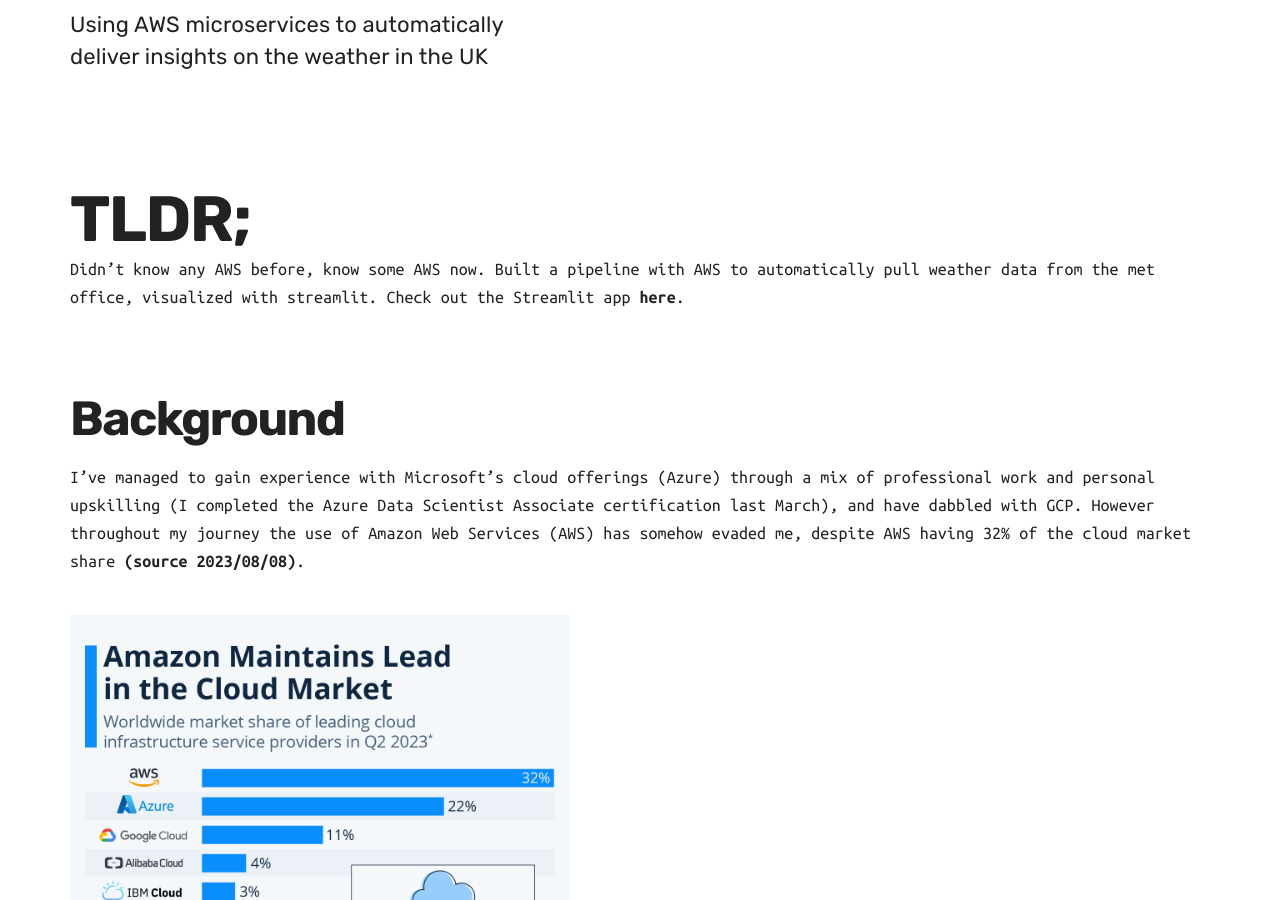
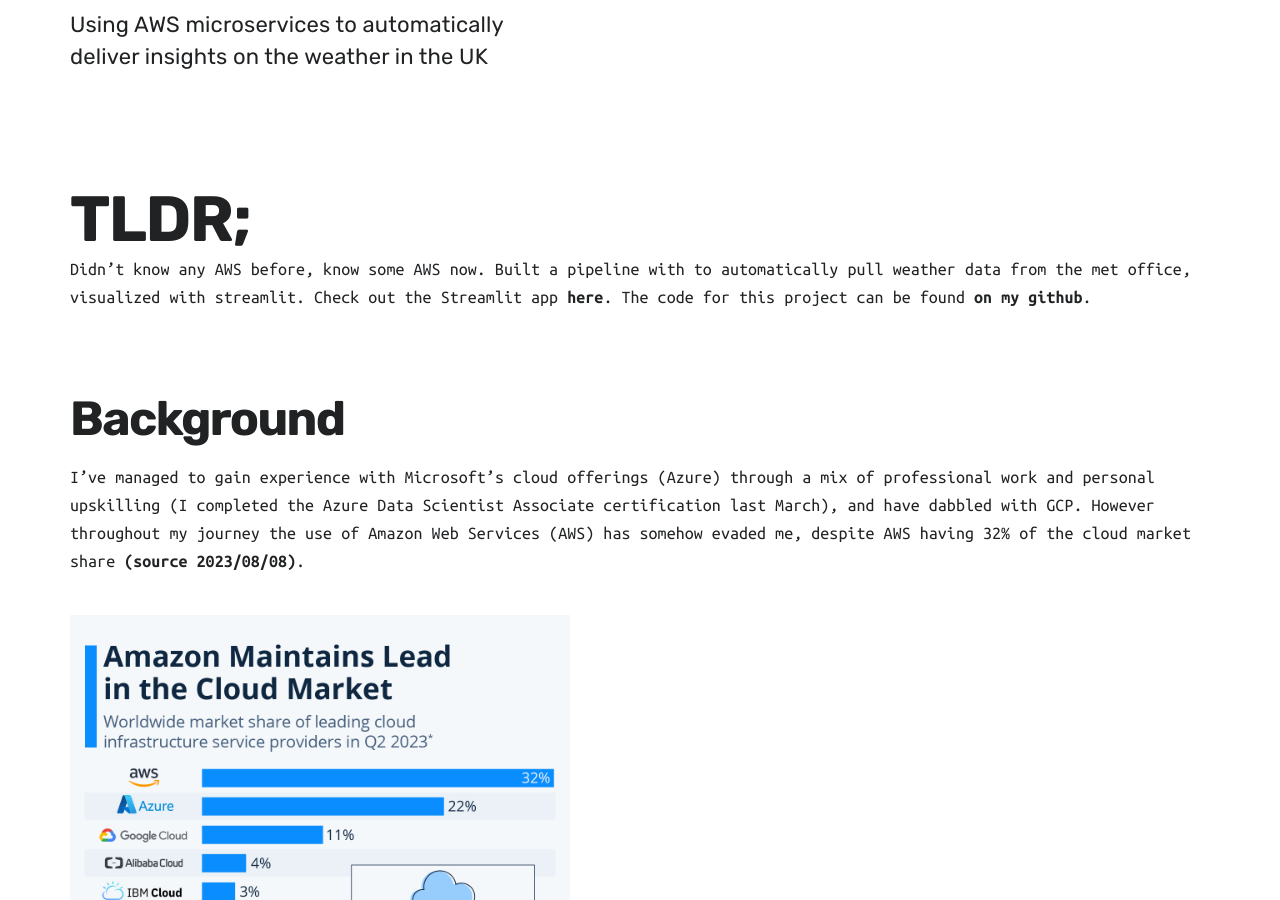
Before and after one commit to jmoro0408/jmoro0408.github.io, a Jekyll site: the page built from _projects/2023-08-19-weather_graphing_on_AWS.md, in a window 1280 px wide and 900 px high, scrolled down 396 px. Built offline with Jekyll 4.4.1, drawn with Linux system fonts in a browser that asks for light colours; nearby versions of some CDN libraries.

Commit message:
add link to github

```diff
--- a/_projects/2023-08-19-weather_graphing_on_AWS.md
+++ b/_projects/2023-08-19-weather_graphing_on_AWS.md
@@ -11,9 +11,9 @@
 
 # TLDR;
 Didn't know any AWS before, know some AWS now.
-Built a pipeline with AWS to automatically pull weather data from the met office, visualized with streamlit.
+Built a pipeline with to automatically pull weather data from the met office, visualized with streamlit.
 Check out the Streamlit app [here](https://weathergraphing-n3afxbnpm3dp7rdkmtot8r.streamlit.app/).
-
+The code for this project can be found [on my github](https://github.com/jmoro0408/Weather_graphing).
 ## Background
 I've managed to gain experience with Microsoft's cloud offerings (Azure) through a mix of professional work and personal upskilling (I completed the Azure Data Scientist Associate certification last March), and have dabbled with GCP. However throughout my journey the use of Amazon Web Services (AWS) has somehow evaded me, despite AWS having 32% of the cloud market share [(source 2023/08/08)](https://www.statista.com/chart/18819/worldwide-market-share-of-leading-cloud-infrastructure-service-providers/).
 
```
Also changed, not shown: index.html (line endings or trailing spaces).
